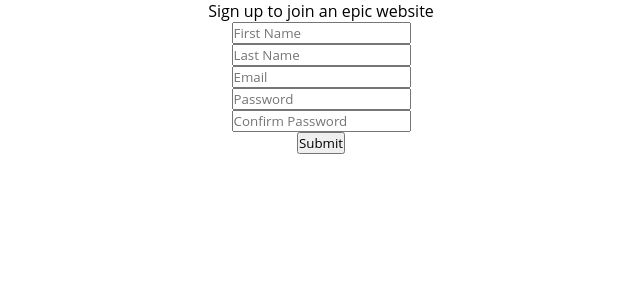
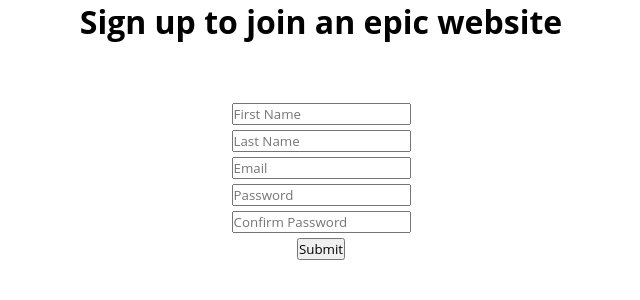
Before and after one commit to MarkNovicio/jschatz, a Django app: page /registration in a window 1280 px wide. Shown: the top 300 px of the page, without its empty margins (319-959 px from the left). Run offline with Django 3.2, Linux system fonts and the light colour scheme.

Commit message:
login_app sign_up.html update css

```diff
--- a/login_app/static/main.css
+++ b/login_app/static/main.css
@@ -5,8 +5,16 @@
   }
 .form-container{
   display: flex;
-  justify-content:center;
+  justify-content: center;
   flex-direction: column;
+  align-items: center;
+}
+
+.form-title{
+  margin-bottom: 30px;
+}
+.error-messages-container{
+  margin-bottom: 30px;
 }
 .error-messages{
   color: red;
@@ -14,4 +22,5 @@
   div.registration-item-form {
       display: flex;
       justify-content:center;
+      margin-bottom: 5px;
   }
--- a/login_app/templates/sign_up.html
+++ b/login_app/templates/sign_up.html
@@ -18,12 +18,12 @@
 <body>
     <div class = "container">
         <div class = "form-container">
-        <center>Sign up to join an epic website</center>
-
-        {% for message in messages %}
-            <p class = "error-messages">{{message}}</p>
-        {% endfor %}
-
+        <h1 class= "form-title">Sign up to join an epic website</h1>
+        <div class = "error-messages-container">
+            {% for message in messages %}
+                <p class = "error-messages">{{message}}</p>
+            {% endfor %}
+        </div>
         <form action= '/user/registration' method="POST">
             {% csrf_token %}
             <div class= "registration-item-form">
```
